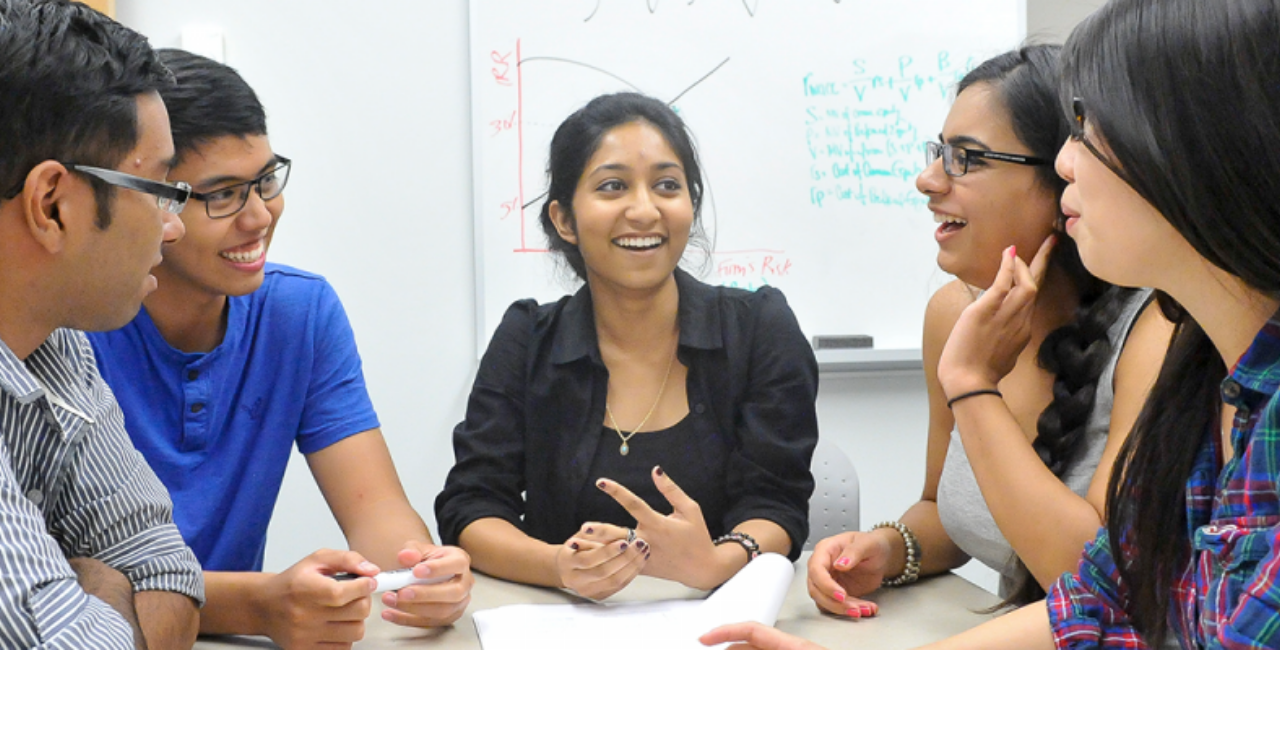
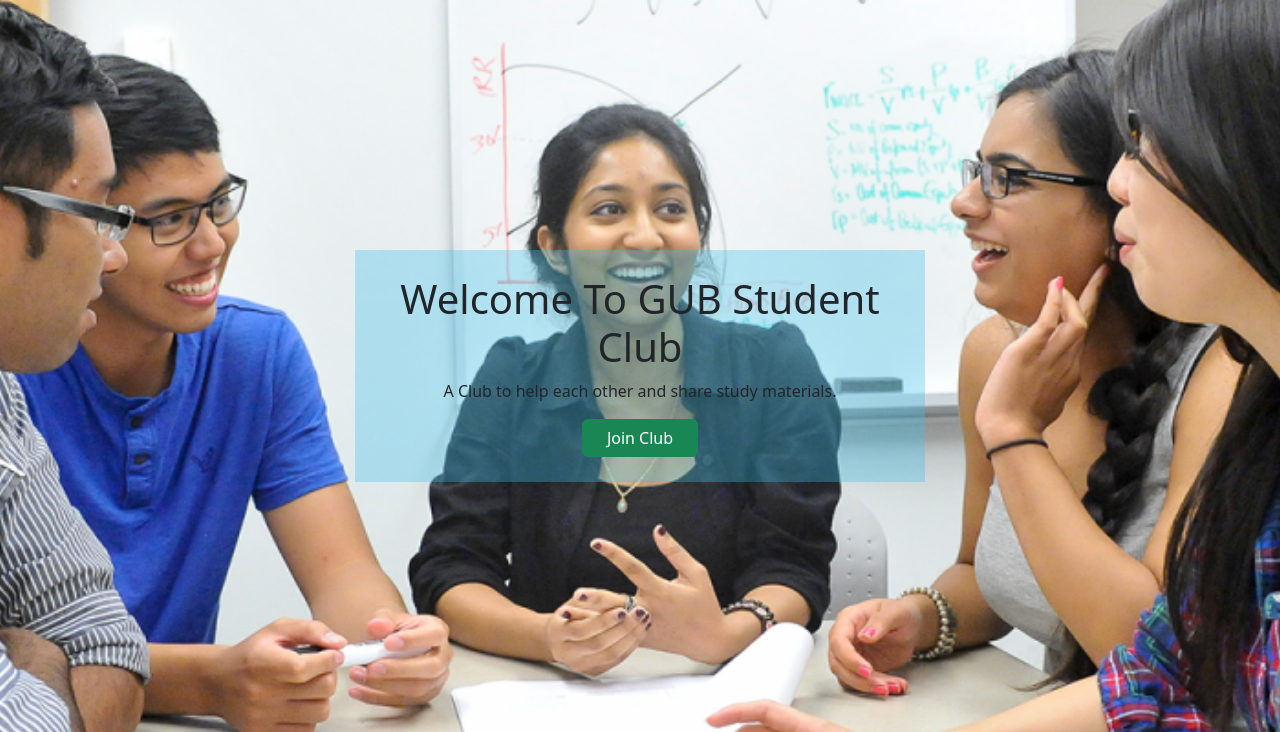
Before and after one commit to Neel037/gub-student-club, a PHP site: page / in a window 1280 px wide. Shown: the part 94-826 px from the top of the page. Before the commit the page ends 744 px from the top, so only its background shows below. Run offline with PHP 8.4, Linux system fonts and the light colour scheme.

Commit message:
Hero Heading and BTN added

```diff
--- a/index.html
+++ b/index.html
@@ -60,6 +60,13 @@
     <section class="hero-section">
         <div class="container">
             <div class="row">
+                <div class="col-md-6 offset-md-3 text-center hero-heading">
+
+                    <h1>Welcome To GUB Student Club</h1>
+                    <p>A Club to help each other and share study materials.</p>
+                    <button type="button" class="btn btn-success px-4">Join Club</button>
+
+                </div>
 
             </div>
         </div>
--- a/style.css
+++ b/style.css
@@ -4,10 +4,15 @@
 }
 
 .hero-section{
-    height: 650px;
+    padding: 250px 0;
     background: url(images/hero.png);
     background-position: center;
     background-size: cover;
     background-repeat: no-repeat;
 
 }
+
+.hero-heading{
+    background-color: rgba(59, 190, 233, 0.33);
+    padding: 25px 0;
+}
```
